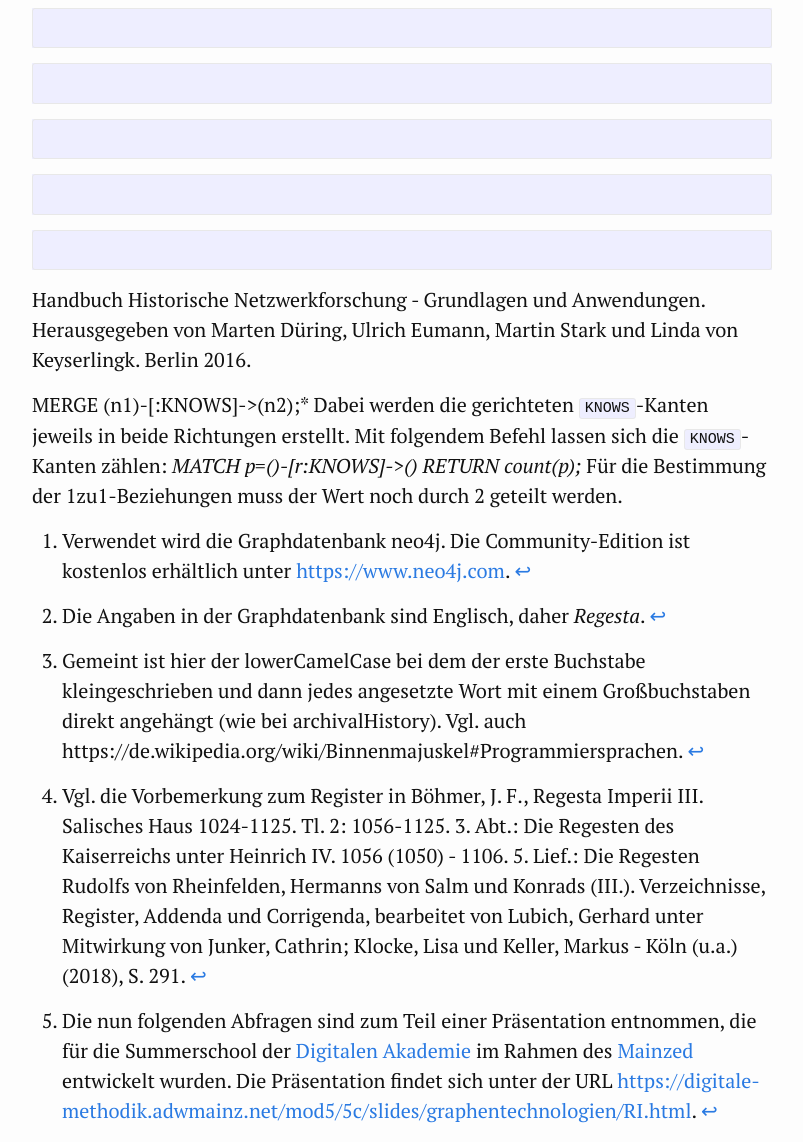
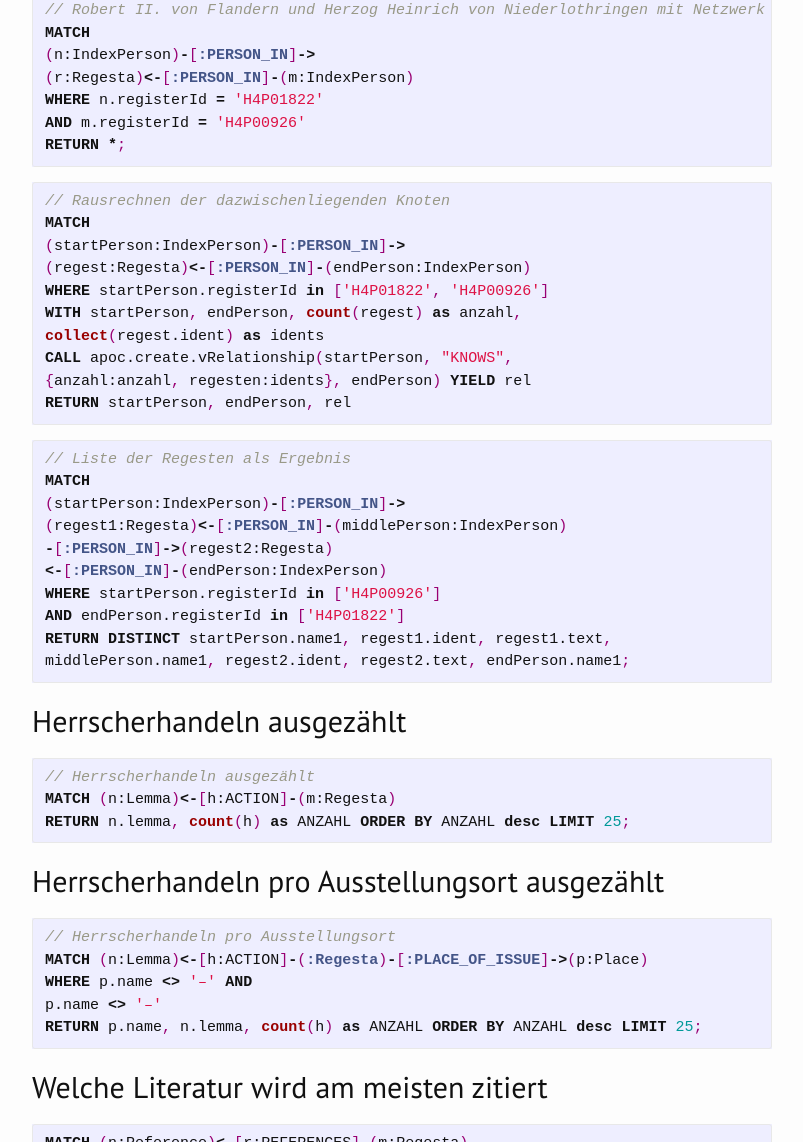
Before and after one commit to kuczera/Graphentechnologien, a Jekyll site: the page built from 20_Import und Modellierung von Projektdaten im Graphen.md, in a window 1280 px wide and 1400 px high, scrolled down 19857 px, cut to the strip 258-1400 px from the top of the window. Shown: the whole strip, without its empty margins (238-1041 px from the left). Built offline with Jekyll 4.4.1, drawn with Linux system fonts in a browser that asks for light colours; some of the changed text lies outside the part shown.

Commit message:
cypher querys bei den RI ergänzt

```diff
--- a/20_Import und Modellierung von Projektdaten im Graphen.md
+++ b/20_Import und Modellierung von Projektdaten im Graphen.md
@@ -305,35 +305,87 @@
 
 
 ~~~cypher
-
+// Robert II. von Flandern und Herzog Heinrich von Niederlothringen mit Netzwerk
+MATCH
+(n:IndexPerson)-[:PERSON_IN]->
+(r:Regesta)<-[:PERSON_IN]-(m:IndexPerson)
+WHERE n.registerId = 'H4P01822'
+AND m.registerId = 'H4P00926'
+RETURN *;
 ~~~
 
 ~~~cypher
-
+// Rausrechnen der dazwischenliegenden Knoten
+MATCH
+(startPerson:IndexPerson)-[:PERSON_IN]->
+(regest:Regesta)<-[:PERSON_IN]-(endPerson:IndexPerson)
+WHERE startPerson.registerId in ['H4P01822', 'H4P00926']
+WITH startPerson, endPerson, count(regest) as anzahl,
+collect(regest.ident) as idents
+CALL apoc.create.vRelationship(startPerson, "KNOWS",
+{anzahl:anzahl, regesten:idents}, endPerson) YIELD rel
+RETURN startPerson, endPerson, rel
 ~~~
 
 ~~~cypher
-
+// Liste der Regesten als Ergebnis
+MATCH
+(startPerson:IndexPerson)-[:PERSON_IN]->
+(regest1:Regesta)<-[:PERSON_IN]-(middlePerson:IndexPerson)
+-[:PERSON_IN]->(regest2:Regesta)
+<-[:PERSON_IN]-(endPerson:IndexPerson)
+WHERE startPerson.registerId in ['H4P00926']
+AND endPerson.registerId in ['H4P01822']
+RETURN DISTINCT startPerson.name1, regest1.ident, regest1.text,
+middlePerson.name1, regest2.ident, regest2.text, endPerson.name1;
 ~~~
 
+## Herrscherhandeln ausgezählt
+
 ~~~cypher
-
+// Herrscherhandeln ausgezählt
+MATCH (n:Lemma)<-[h:ACTION]-(m:Regesta)
+RETURN n.lemma, count(h) as ANZAHL ORDER BY ANZAHL desc LIMIT 25;
 ~~~
 
+## Herrscherhandeln pro Ausstellungsort ausgezählt
+
 ~~~cypher
-
+// Herrscherhandeln pro Ausstellungsort
+MATCH (n:Lemma)<-[h:ACTION]-(:Regesta)-[:PLACE_OF_ISSUE]->(p:Place)
+WHERE p.name <> '–' AND
+p.name <> '‒'
+RETURN p.name, n.lemma, count(h) as ANZAHL ORDER BY ANZAHL desc LIMIT 25;
 ~~~
 
+## Welche Literatur wird am meisten zitiert
+
 ~~~cypher
-
+MATCH (n:Reference)<-[r:REFERENCES]-(m:Regesta)
+RETURN n.title, count(r) as ANZAHL ORDER BY ANZAHL desc LIMIT 25;
 ~~~
 
+## Herrscherhandeln und Anwesenheit
+
 ~~~cypher
-
+MATCH (p:IndexPerson)-[:PERSON_IN]-(r:Regesta)-[:ACTION]-(l:Lemma)
+RETURN p.name1, l.lemma, count(l) AS Anzahl ORDER BY p.name1, Anzahl DESC;
 ~~~
 
+## Regesten 200 km rund um Augsburg
+
 ~~~cypher
-
+// Entfernungen von Orten berechnen lassen
+MATCH (n:Place)
+WHERE n.normalizedGerman = 'Augsburg'
+WITH n.latLong as point
+MATCH (r:Regesta)
+WHERE distance(r.latLong, point) < 200000
+AND r.placeOfIssue IS NOT NULL
+AND r.placeOfIssue <> 'Augsburg'
+RETURN r.ident, r.placeOfIssue,
+distance(r.latLong, point) AS Entfernung
+ORDER BY Entfernung;
 ~~~
 
 
```
Also changed, not shown: other parts of 20_Import und Modellierung von Projektdaten im Graphen.md (+1 -1 lines).
